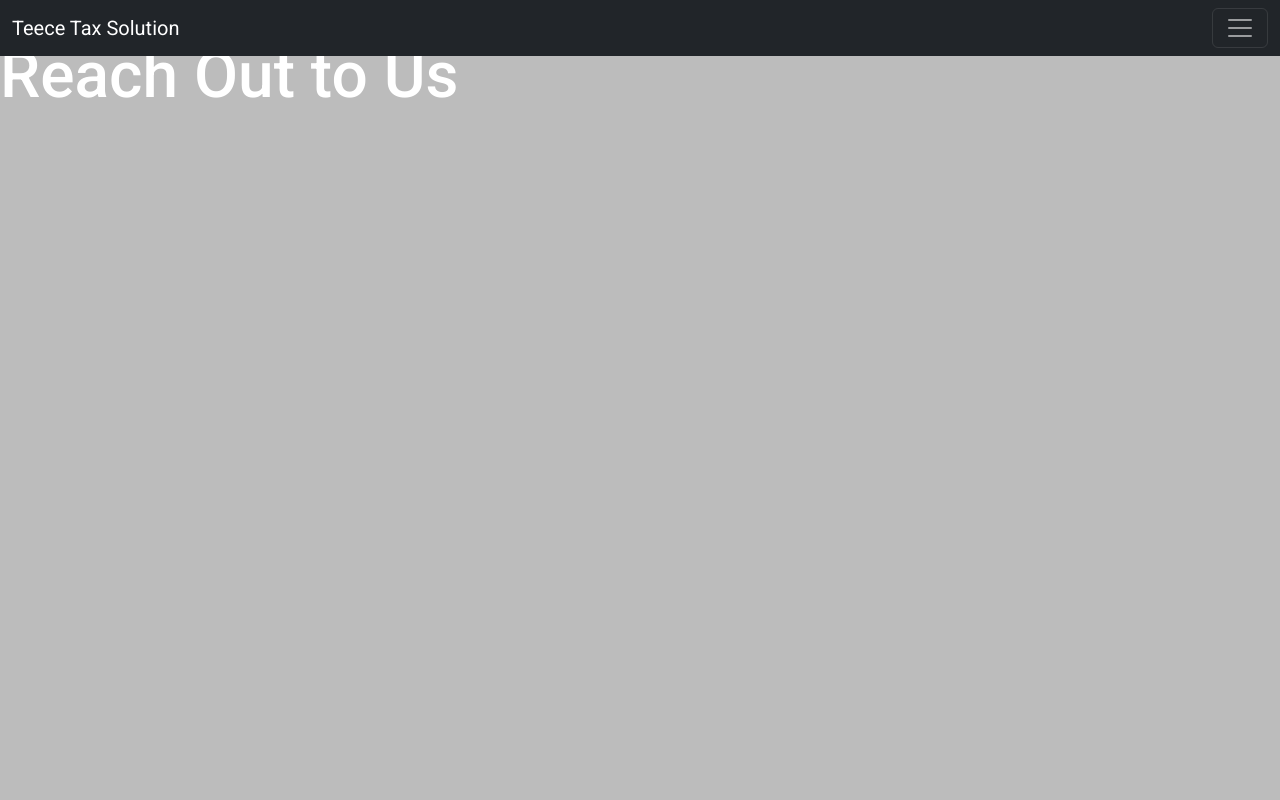
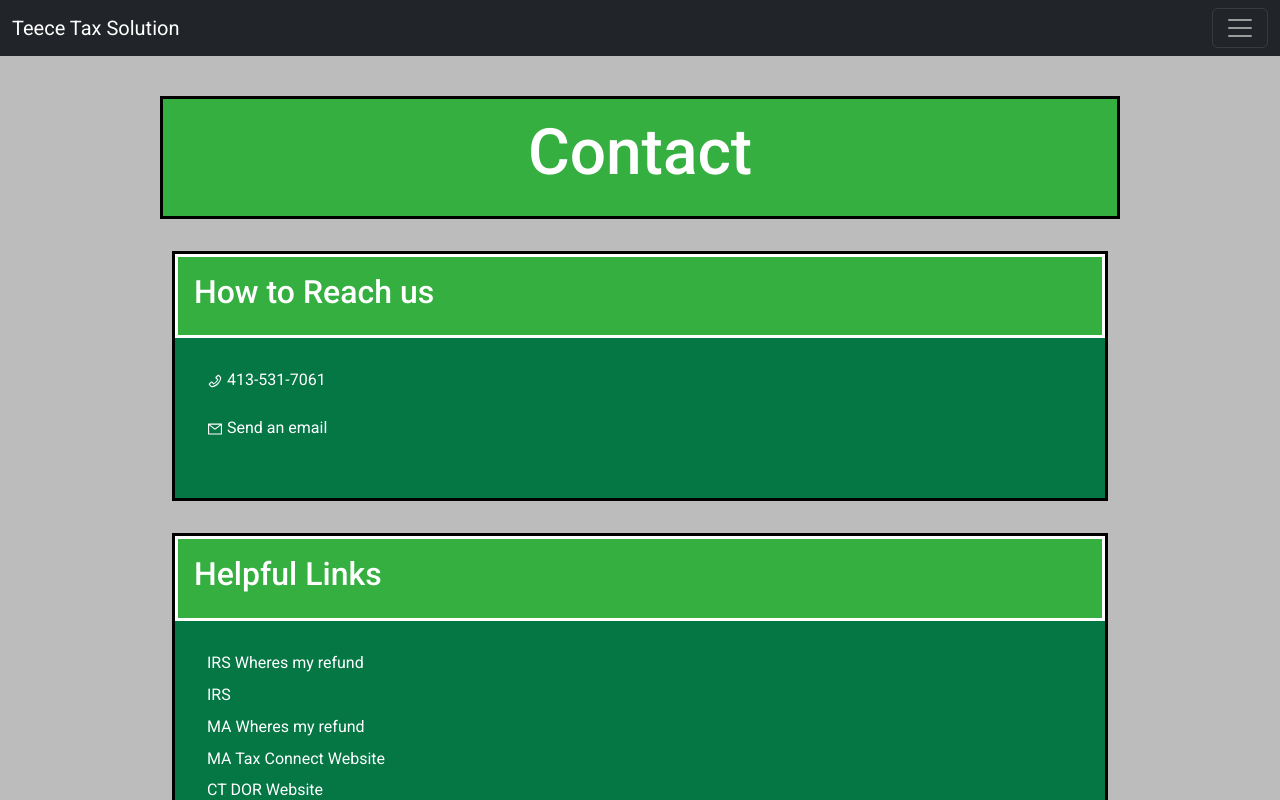
Before and after one commit to Jmajane/teece-tax, a React (Create React App) app: page /Contact in a window 1280 px wide. Shown: the top 800 px of the page. Built offline with nearby package versions, Linux system fonts and the light colour scheme.

Commit message:
contact page created and updated with css

```diff
--- a/src/pages/contact/Contact.jsx
+++ b/src/pages/contact/Contact.jsx
@@ -1,12 +1,64 @@
-import React from 'react'
+import './contact.css'
+import Footer from '../footer/Footer'
+
+import {AiOutlinePhone, AiOutlineMail} from 'react-icons/ai'
 
 const Contact = () => {
   return (
-    <div>
-      <br></br>
-      <br></br>
-      <h1>Reach Out to Us</h1>
-    </div>
+    <section id='contact'>
+      <div className='container contact__title'>
+        <h1>Contact</h1>
+      </div>
+
+      <div className='container contact__container'>
+        <article className='contact'>
+          <div className='contact__head'>
+            <h2>How to Reach us</h2>
+          </div>
+
+          <ul className='contact__list'>
+            <li>
+              <p><AiOutlinePhone /> 413-531-7061</p>
+            </li>
+            <li>
+              <a href='mailto:Taxes@teecetaxsolutions.com' target="_blank" rel="noreferrer"><AiOutlineMail /> Send an email</a>
+            </li>
+          </ul>
+        </article>
+
+        <article className='contact'>
+          <div className='contact__head'>
+            <h2>Helpful Links</h2>
+          </div>
+
+          <ul className='contact__links'>
+            <li>
+              <a href='https://www.irs.gov/static_assets/error/RUP404.html' target='_blank' rel='noreferrer'>IRS Wheres my refund</a>
+            </li>
+            <li>
+              <a href='https://www.irs.gov/' target='_blank' rel='noreferrer'>IRS</a>
+            </li>
+            <li>
+              <a href='https://mtc.dor.state.ma.us/mtc/_/#1' target='_blank' rel='noreferrer'>MA Wheres my refund</a>
+            </li>
+            <li>
+              <a href='https://mtc.dor.state.ma.us/mtc/_/' target='_blank' rel='noreferrer'>MA Tax Connect Website</a>
+            </li>
+            <li>
+              <a href='https://portal.ct.gov/drs' target='_blank' rel='noreferrer'>CT DOR Website</a>
+            </li>
+            <li>
+              <a href='https://tax.vermont.gov/' target='_blank' rel='noreferrer'>VT Dept. of Taxes</a>
+            </li>
+            <li>
+              <a href='https://www.tax.ny.gov/' target='_blank' rel='noreferrer'>NY Dept. of Taxes</a>
+            </li>
+          </ul>
+        </article>
+      </div>
+
+      <Footer />
+    </section>
   )
 }
 
--- a/src/pages/contact/contact.css
+++ b/src/pages/contact/contact.css
@@ -0,0 +1,71 @@
+.contact__title {
+    display: grid;
+    place-items: center;
+    background: rgb(53, 175, 64);
+    padding: 1rem;
+    border: 3px solid black;
+}
+
+.contact__container {
+    display: grid;
+    grid-template-columns: 1fr;
+    transition: var(--transition);
+}
+
+.contact {
+    background: rgb(5, 119, 69);
+    border: 3px solid rgb(0, 0, 0);
+    height: auto;
+    margin-top: 2rem;
+    transition: var(--transition);
+}
+
+.contact a {
+    color: white;
+    text-decoration: none;
+}
+
+.contact a:hover {
+    transition: var(--transition);
+    color: rgb(53, 175, 64);
+    border: 1px solid white;
+    border-radius: 1rem;
+    background: white;
+    padding: .5rem;
+}
+
+.contact__head {
+    background: rgb(53, 175, 64);
+    padding: 1rem;
+    border: 3px solid;
+    transition: var(--transition);
+}
+
+.contact__list, .contact__links {
+    padding: 2rem;
+}
+
+.contact__list li {
+    display: flex;
+    justify-content: space-between;
+    gap: 1rem;
+    margin-bottom: 0.8rem;
+}
+
+.contact__links li {
+    display: flex;
+    justify-content: space-between;
+    margin-bottom: 0.8rem;
+}
+
+.contact:hover {
+    background: rgb(4, 59, 50);
+    border-color: rgb(3, 175, 143);
+    border-radius: 0 0 2.2rem 2.2rem;
+    box-shadow: 0 1rem 1rem rgb(13, 159, 18);
+}
+
+.contact__head:hover {
+    border-radius: 0 0 2.2rem 2.2rem;
+    box-shadow: 0 1rem 1rem rgb(13, 159, 18);
+}
--- a/src/pages/footer/footer.css
+++ b/src/pages/footer/footer.css
@@ -3,7 +3,7 @@ footer {
     padding: 3rem 0;
     text-align: center;
     font-size: 0.9rem;
-    margin-top: 5rem;
+    margin-top: 6rem;
 }
 
 footer a {
```
